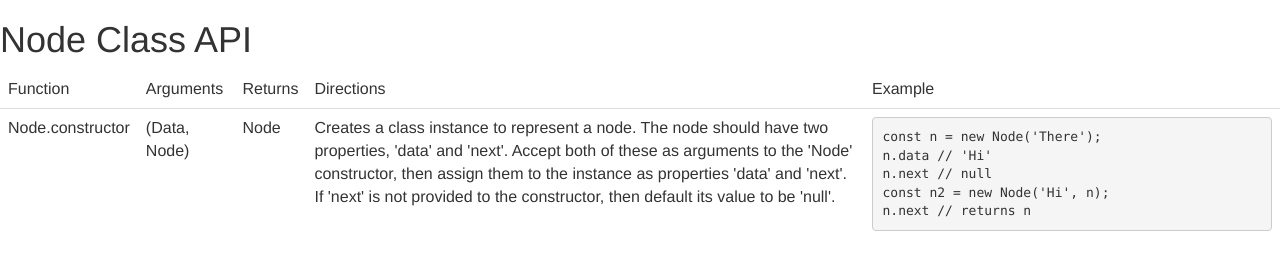
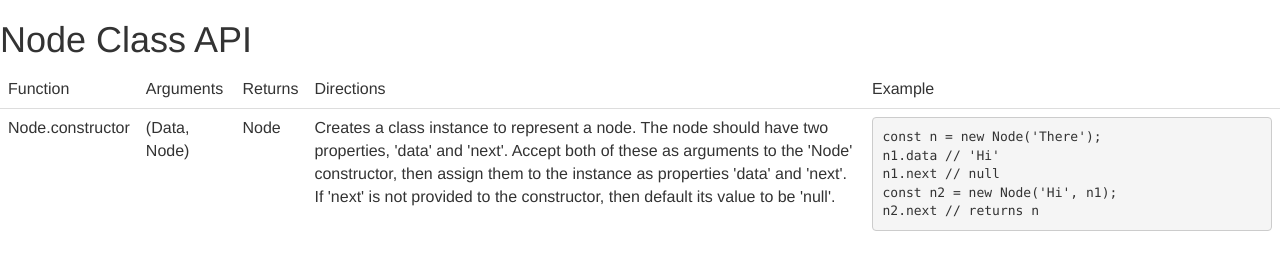
Before and after one commit to timcrisp94/AlgoCasts, a website: page exercises/linkedlist/directions.html in a window 1280 px wide. Shown: the top 273 px of the page. Drawn offline with nearby package versions, Linux system fonts and the light colour scheme.

Commit message:
update linked list html

```diff
--- a/exercises/linkedlist/directions.html
+++ b/exercises/linkedlist/directions.html
@@ -35,10 +35,10 @@
         <td>
           <pre>
             const n = new Node('There');
-            n.data // 'Hi'
-            n.next // null
-            const n2 = new Node('Hi', n);
-            n.next // returns n
+            n1.data // 'Hi'
+            n1.next // null
+            const n2 = new Node('Hi', n1);
+            n2.next // returns n
           </pre>
         </td>
       </tr>
```
